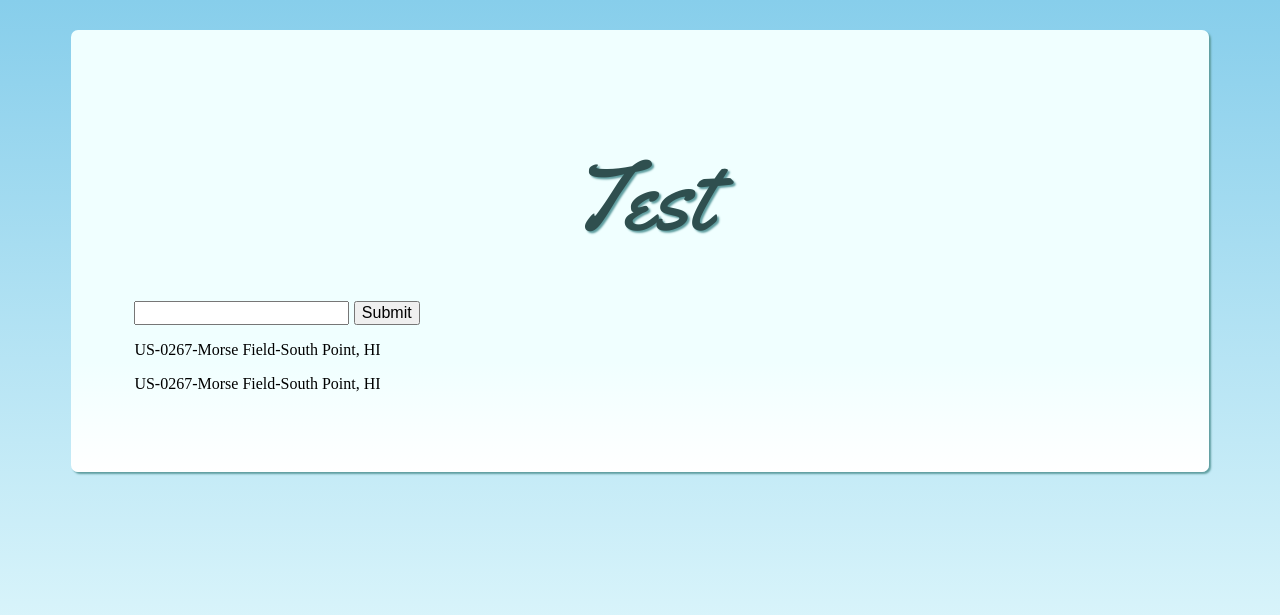
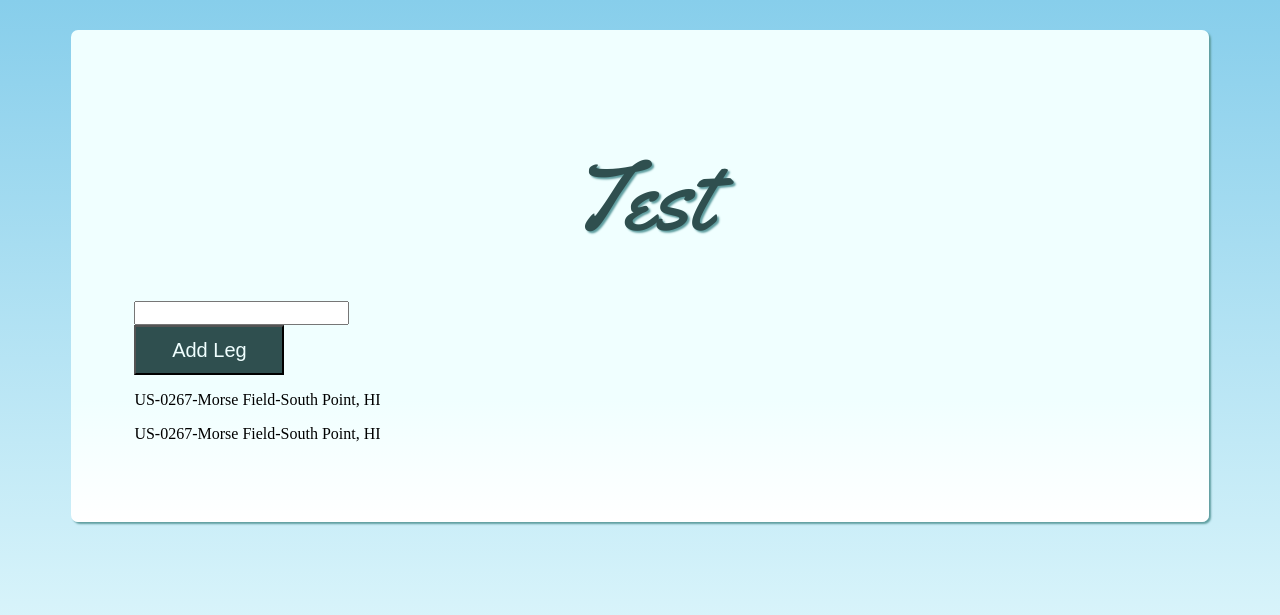
Before and after one commit to ArtyomMinsk/clearskies, a Django app: template clearskies_app/templates/clearskies_app/plan.html in a window 1280 px wide. Shown: the top 615 px of the page. Run offline with Django 3.2, Linux system fonts and the light colour scheme; the template is opened without the code that fills it: values that come from a table or form of the project are taken from there, others are empty; data comes from the database, SQL or seed files in the repository; some libraries are stand-ins or nearby versions.

Commit message:
Added JS file to allow user to add up to five fields to itinerary

```diff
--- a/clearskies_app/static/css/style.css
+++ b/clearskies_app/static/css/style.css
@@ -41,14 +41,13 @@ html {
   letter-spacing: -0.1rem;
 }
 
-.button {
+button {
   background-color: darkslategrey;
   width: 150px;
   height: 50px;
   font-family: sans-serif;
   font-size: 20px;
   color: azure;
-  border-radius: 7px;
 }
 
 .ui-autocomplete {
--- /dev/null
+++ b/clearskies_app/static/js/addleg.js
@@ -0,0 +1,12 @@
+// var $legfield = $('<input type="text" class="tags">');
+var counter = 1;
+
+$('#addleg').click(function() {
+  if (counter < 5) {
+    var $legfield = $('<input type="text" class="tags">');
+    $legfield.attr('id','leg'+counter)
+    $('#legs').append($legfield);
+    console.log(counter);
+  };
+  counter++;
+})
--- a/clearskies_app/templates/clearskies_app/base.html
+++ b/clearskies_app/templates/clearskies_app/base.html
@@ -8,7 +8,6 @@
     <link rel="stylesheet" type="text/css" href="{% static 'css/style.css' %}" />
     <script src="https://code.jquery.com/jquery-1.12.4.js"></script>
     <script src="https://code.jquery.com/ui/1.12.0/jquery-ui.js"></script>
-    <!-- <script src="{% static 'js/autocomp.js' %}"> -->
   </head>
   <body>
     <div class="primary-content">
--- a/clearskies_app/templates/clearskies_app/plan.html
+++ b/clearskies_app/templates/clearskies_app/plan.html
@@ -7,11 +7,12 @@
 </div>
 <form method="post">
 {% csrf_token %}
-  <div class="ui-widget">
-    <input type="text" name="start" class="tags">
-    <input type="submit">
+  <div class="ui-widget" id="legs">
+    <input type="text" class="tags">
   </div>
+  <!-- <input type="submit"> -->
 </form>
+<button id="addleg">Add Leg</button>
 <p>{{start}}</p>
 <p>{{finish}}</p>
 <script>
@@ -27,5 +28,6 @@ $( function() {
     });
   } );
 </script>
-<!-- <script src="{% static 'js/autocomp.js' %}"> -->
+<script src="{% static 'js/addleg.js' %}">
+</script>
 {% endblock %}
```
